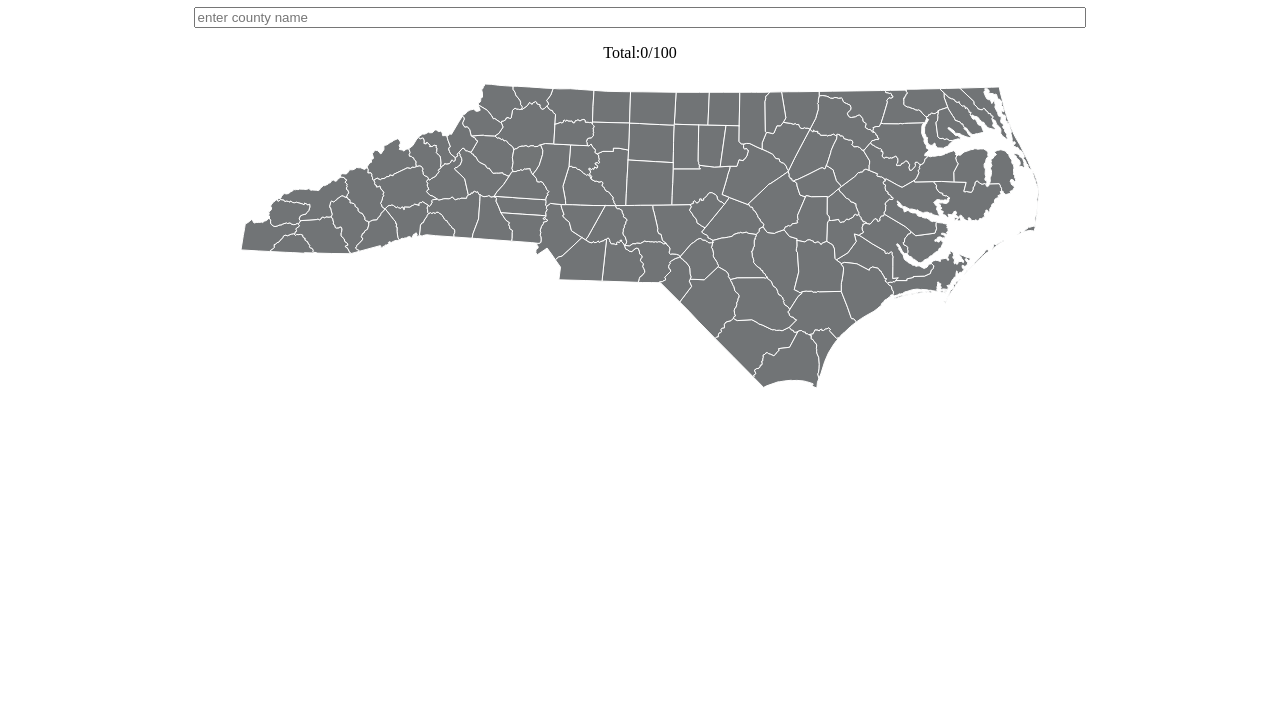
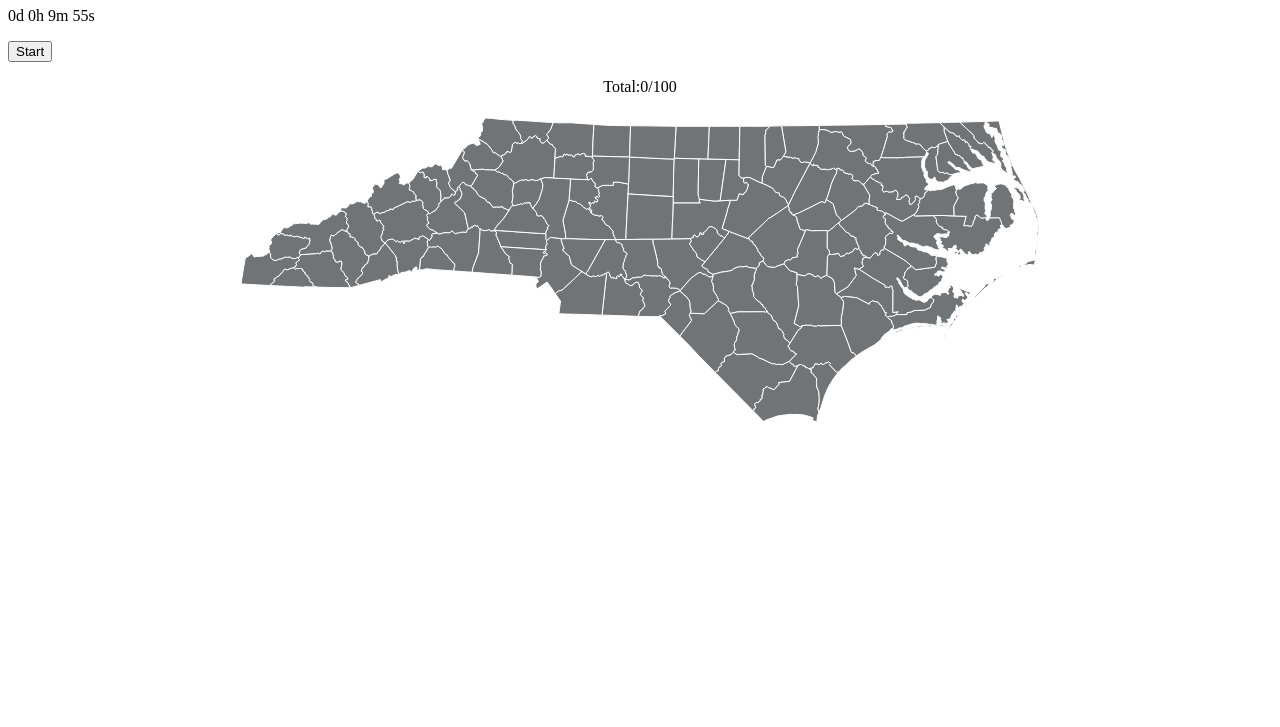
Before and after one commit to milesdame/north-carolina-counties, a plain HTML site: page index.html in a window 1280 px wide. Shown: the part 73-800 px from the top of the page. Drawn offline with Linux system fonts and the light colour scheme.

Commit message:
Add countdown timer and button to start game

```diff
--- a/index.html
+++ b/index.html
@@ -16,10 +16,56 @@
   </head>
   <body id="main">
     <h1>North Carolina Counties Quiz</h1>
+    <p id="demo"></p>
+    <button onclick="startGame()">Start</button>
+    <script>
+      function startGame(){
+        let input = document.createElement("input");
+        input.setAttribute("type", "text");
+        input.setAttribute("id", "textInput");
+        input.setAttribute("placeholder", "enter county name");
+        input.setAttribute("onInput", "checkInput()");
+        input.setAttribute("onkeydown", "if(event.keyCode === 13) { return false; }");
+        document.querySelector("form").appendChild(input);
+      }
+    </script>
+<script>
+// Set the date we're counting down to
+var countDownDate = Date.now() + 600000;
+
+// Update the count down every 1 second
+var x = setInterval(function() {
+
+  // Get today's date and time
+  var now = new Date().getTime();
+
+  // Find the distance between now and the count down date
+  var distance = countDownDate - now;
+
+  // Time calculations for days, hours, minutes and seconds
+  var days = Math.floor(distance / (1000 * 60 * 60 * 24));
+  var hours = Math.floor((distance % (1000 * 60 * 60 * 24)) / (1000 * 60 * 60));
+  var minutes = Math.floor((distance % (1000 * 60 * 60)) / (1000 * 60));
+  var seconds = Math.floor((distance % (1000 * 60)) / 1000);
+
+  // Output the result in an element with id="demo"
+  document.getElementById("demo").innerHTML = days + "d " + hours + "h "
+  + minutes + "m " + seconds + "s ";
+
+  // If the count down is over, write some text
+  if (distance < 0) {
+    clearInterval(x);
+    document.getElementById("demo").innerHTML = "EXPIRED";
+    document.getElementById("textInput").disabled = true;
+  }
+}, 1000);
+</script>
+
     <form>
+      <!--
         <input type="text" id="textInput" placeholder="enter county name" oninput="checkInput()" onkeydown="if(event.keyCode === 13) {
           return false;
-      }">
+      }">-->
     </form>
     <div id="results">
       <p>Total: </p><p id="total"> 0 </p><p>/100</p>
```
